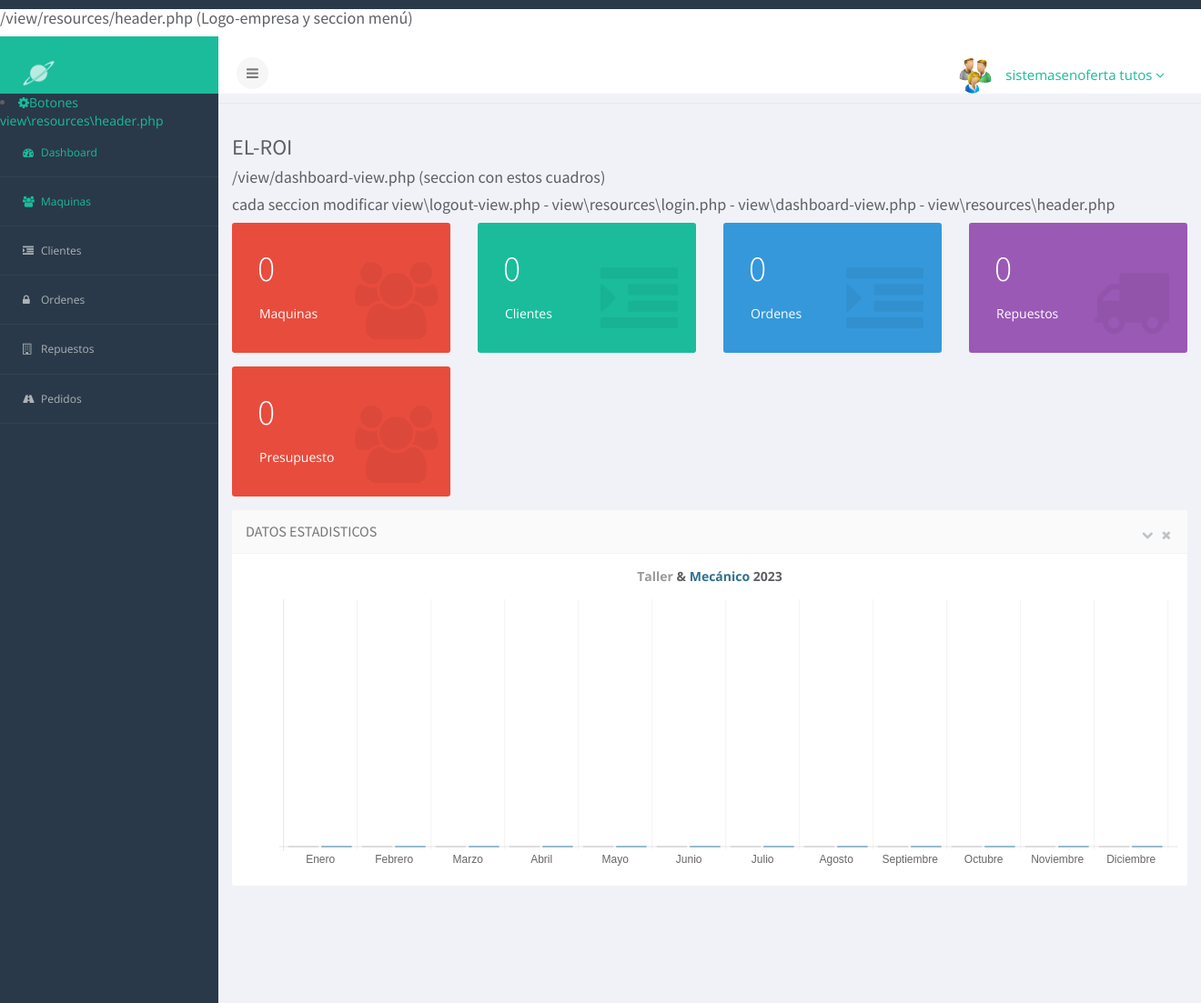
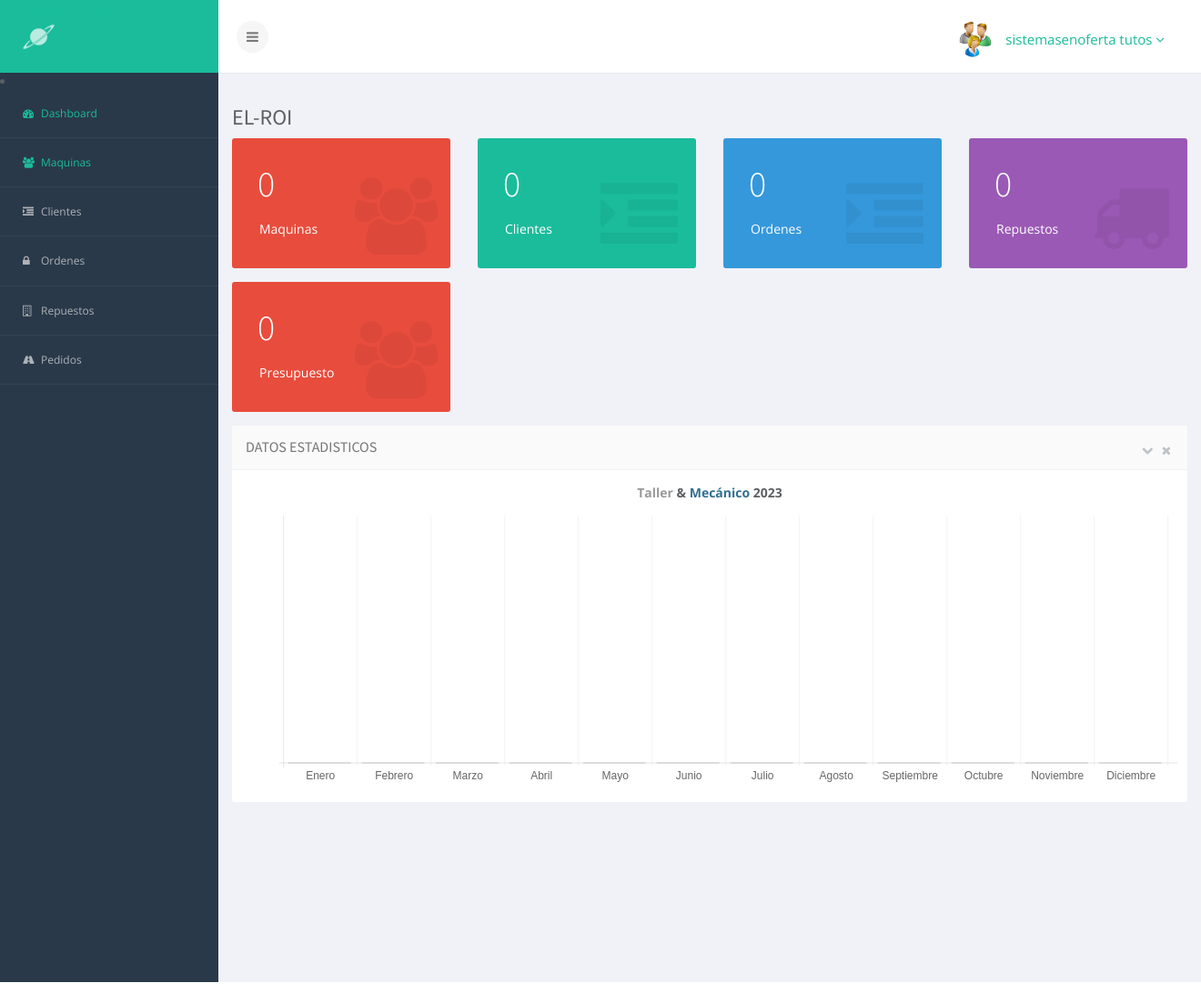
Before and after one commit to knlc01/talleres, a PHP site: page /?view=dashboard in a window 1320 px wide. Shown: the whole page at 91% size. After the commit the page ends 1080 px from the top, so only its background shows below. Run offline with PHP 8.4, Linux system fonts and the light colour scheme; the visitor is signed in with stand-in values (Sample User, id 1); data comes from the database, SQL or seed files in the repository; data that the repository does not hold is empty.

Commit message:
optimizacion

```diff
--- a/view/dashboard-view.php
+++ b/view/dashboard-view.php
@@ -38,8 +38,8 @@
         <section class="main-content-wrapper">
             <section id="main-content">
                 <h3>EL-ROI</h3>
-                <h4>/view/dashboard-view.php (seccion con estos cuadros)</h4>
-                <h4>cada seccion modificar view\logout-view.php - view\resources\login.php - view\dashboard-view.php - view\resources\header.php</h4>
+                <!-- <h4>/view/dashboard-view.php (seccion con estos cuadros)</h4>
+                <h4>cada seccion modificar view\logout-view.php - view\resources\login.php - view\dashboard-view.php - view\resources\header.php</h4> -->
                 <!--tiles start-->
                 <div class="row">
                    <!-- MI EDIT -->
@@ -97,49 +97,6 @@
                             </div>
                         </div>
                     </div>
-                   <!-- MI EDIT -->
-<!-- CODIGO ORIGINAL
-                    <div class="col-md-3 col-sm-6">
-                        <div class="dashboard-tile detail tile-red">
-                            <div class="content">
-                                <h1 class="text-left timer" data-from="0" data-to="< ?php echo mysqli_num_rows($empleados) ?>" data-speed="2500"> </h1>
-                                <p>Empleados</p>
-                            </div>
-                            <div class="icon"><i class="fa fa-users"></i>
-                            </div>
-                        </div>
-                    </div>
-                    <div class="col-md-3 col-sm-6">
-                        <div class="dashboard-tile detail tile-turquoise">
-                            <div class="content">
-                                <h1 class="text-left timer" data-from="0" data-to="<?php echo mysqli_num_rows($talleres) ?>" data-speed="2500"> </h1>
-                                <p>Talleres</p>
-                            </div>
-                            <div class="icon"><i class="fa fa-indent"></i>
-                            </div>
-                        </div>
-                    </div>
-                    <div class="col-md-3 col-sm-6">
-                        <div class="dashboard-tile detail tile-blue">
-                            <div class="content">
-                                <h1 class="text-left timer" data-from="0" data-to="<?php echo mysqli_num_rows($empresas) ?>" data-speed="2500"> </h1>
-                                <p>Empresas</p>
-                            </div>
-                            <div class="icon"><i class="fa fa-building-o"></i>
-                            </div>
-                        </div>
-                    </div>
-                    <div class="col-md-3 col-sm-6">
-                        <div class="dashboard-tile detail tile-purple">
-                            <div class="content">
-                                <h1 class="text-left timer" data-to="<?php echo mysqli_num_rows($vehiculos) ?>" data-speed="2500"> </h1>
-                                <p>Vehiculos</p>
-                            </div>
-                            <div class="icon"><i class="fa fa-truck"></i>
-                            </div>
-                        </div>
-                    </div>
- -->
                 </div>
                 <!--tiles end-->
                 <!--dashboard charts and map start-->
@@ -182,11 +139,6 @@
             fillColor : "rgba(220,220,220,0.5)",
             strokeColor : "rgba(220,220,220,1)",
             data : [<?php echo suma_reparaciones(1);?>, <?php echo suma_reparaciones(2);?>, <?php echo suma_reparaciones(3);?>, <?php echo suma_reparaciones(4);?>, <?php echo suma_reparaciones(5);?>, <?php echo suma_reparaciones(6);?>, <?php echo suma_reparaciones(7);?>,<?php echo suma_reparaciones(8);?>,<?php echo suma_reparaciones(9);?>,<?php echo suma_reparaciones(10);?>,<?php echo suma_reparaciones(11);?>,<?php echo suma_reparaciones(12);?>]
-        },
-        {
-            fillColor : "rgba(151,187,205,0.5)",
-            strokeColor : "rgba(151,187,205,1)",
-            data : [<?php echo suma_choques(1);?>, <?php echo suma_choques(2);?>, <?php echo suma_choques(3);?>, <?php echo suma_choques(4);?>, <?php echo suma_choques(5);?>, <?php echo suma_choques(6);?>, <?php echo suma_choques(7);?>,<?php echo suma_choques(8);?>,<?php echo suma_choques(9);?>,<?php echo suma_choques(10);?>,<?php echo suma_choques(11);?>,<?php echo suma_choques(12);?>]
         }
     ]
 
--- a/view/modals/agregar/agregar_maquina.php
+++ b/view/modals/agregar/agregar_maquina.php
@@ -8,7 +8,7 @@
         <form class="form-horizontal" role="form" method="post" id="new_register" name="new_register">
             <div class="modal-header">
                 <button type="button" class="close" data-dismiss="modal" aria-hidden="true">&times;</button>
-                <h4 class="modal-title" id="myModalLabel"> Nuevo Maquina (view\modals\agregar\agregar_maquina.php)</h4>
+                <h4 class="modal-title" id="myModalLabel"> Nueva Maquina (view\modals\agregar\agregar_maquina.php)</h4>
             </div>
             <div class="modal-body">
                 <div class="form-group">
--- a/view/ordenes-view.php
+++ b/view/ordenes-view.php
@@ -57,8 +57,6 @@
                     <input type='hidden' id='per_page' value='15'>
                 </div>
             </div>
-
-
 
             <div id="resultados_ajax"></div>
             <div class="row">
--- a/view/resources/header.php
+++ b/view/resources/header.php
@@ -64,7 +64,7 @@
     <section id="container">
         <header id="header">
             <!--logo start-->
-            <h4>/view/resources/header.php (Logo-empresa y seccion menú)</h4>
+            <!-- <h4>/view/resources/header.php (Logo-empresa y seccion menú)</h4> -->
             <div class="brand">
                 <a href="./?view=dashboard" ><span><?php echo $nombre_empresa; ?></span></a>
             </div>
@@ -100,7 +100,7 @@
         <aside class="sidebar">
             <div id="leftside-navigation" class="nano">
                     <li>
-                        <a href="http://sistemasenoferta.blogspot.com/"><i class="fa fa-cog"></i><span>Botones view\resources\header.php</span></a>
+                        <!-- <a href="http://sistemasenoferta.blogspot.com/"><i class="fa fa-cog"></i><span>Botones view\resources\header.php</span></a> -->
                     </li>
                 <ul class="nano-content">
                     <?php if ($_SESSION['dashboard']==1) { ?>
```
Also changed, not shown: view/clientes-view.php (+5 -12 lines), view/maquinas-view.php (+3 -10 lines).
